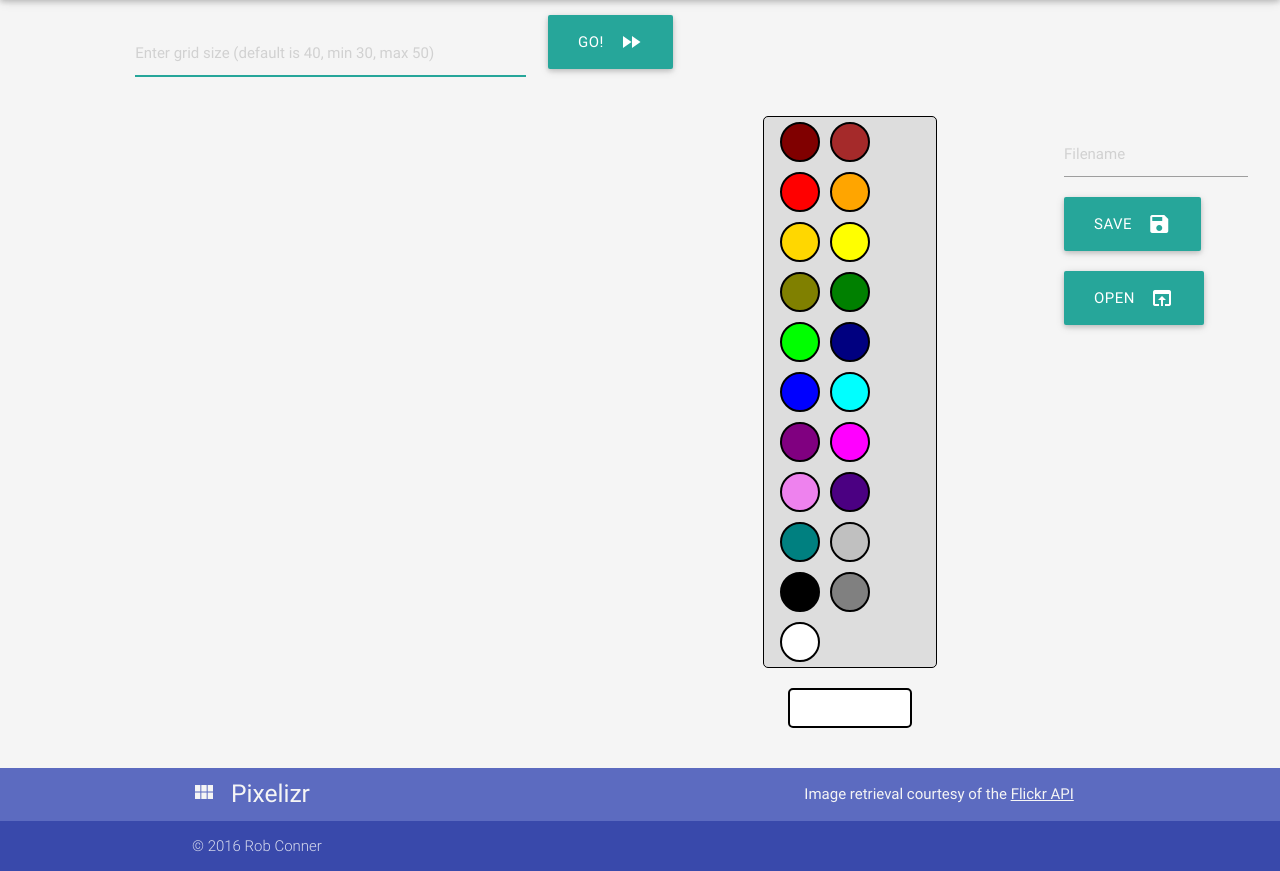
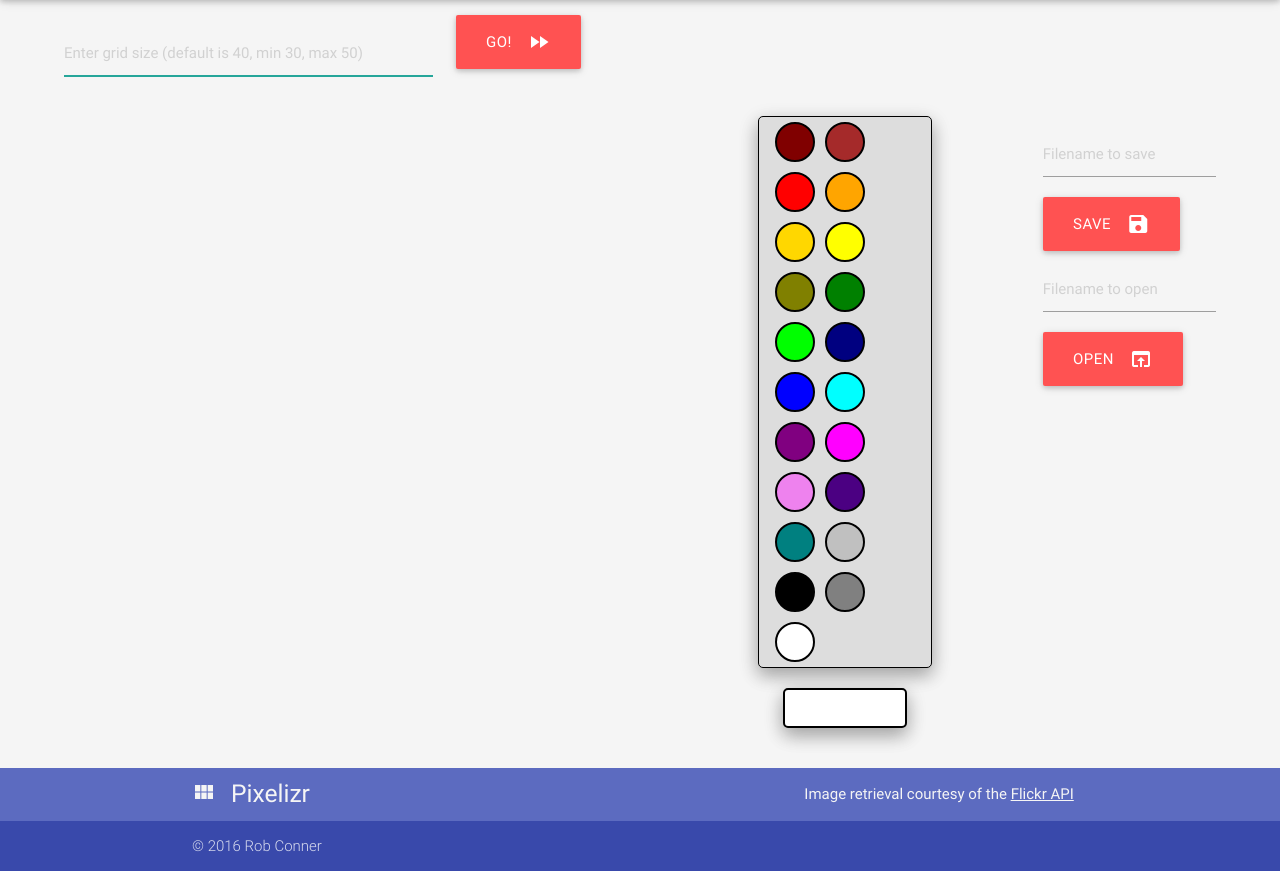
Before and after one commit to bigrobsf/pixelizr, a web app: file index.html in a window 1280 px wide. Shown: the part 64-935 px from the top of the page. Run offline with its HTML, style and script files only (its server is not run), Linux system fonts and the light colour scheme.

Commit message:
tweak UI

```diff
--- a/css/styles.css
+++ b/css/styles.css
@@ -10,11 +16,48 @@ main {
 }
 
 main.container {
-  width: 95%;
+  width: 90%;
 }
+
+/*
+  ==============================================================
+  header
+  ==============================================================
+*/
 
 .navbar-fixed {
   margin-bottom: 15px;
+}
+
+/*
+  ==============================================================
+  buttons
+  ==============================================================
+*/
+
+button.clr {
+  background-color: #FF5252;
+}
+
+#save {
+  margin-bottom: 20px;
+}
+
+/*
+  ==============================================================
+  images
+  ==============================================================
+*/
+
+canvas {
+  border: 2px solid black;
+  width: 100%;
+  height: 98%;
+}
+
+#test1 {
+  height: auto;
+  width: auto;
 }
 
 .image {
@@ -22,13 +65,11 @@ main.container {
   max-width: 100%;
 }
 
-.footer-row {
-  margin: 0;
-}
-
-#save {
-  margin-bottom: 20px;
-}
+/*
+  ==============================================================
+  footer
+  ==============================================================
+*/
 
 #flickr {
   text-decoration: underline;
--- a/index.html
+++ b/index.html
@@ -26,7 +26,7 @@
     <main class="container">
       <div class="row">
         <form>
-          <div class="col offset-s1 s4">
+          <div class="col offset-s1 s8 m4">
             <div class="input-field">
               <input type="text" placeholder="Enter grid size (default is 40, min 30, max 50)"
               id="grid-size" name="grid-size" autofocus="true">
@@ -34,7 +34,7 @@
           </div>
 
           <div class="col s3">
-            <button class="btn-large waves-effect waves-light" type="submit" name="action">
+            <button id="new-btn" class="clr btn-large waves-effect waves-light" type="submit" name="action">
               <i class="material-icons right">fast_forward</i>
               Go!
             </button>
@@ -57,20 +57,28 @@
             <form>
               <div class="col s12">
                 <div class="input-field">
-                  <input type="text" placeholder="Filename"
-                  id="file-name" name="file-name">
+                  <input type="text" placeholder="Filename to save"
+                  id="save-name" name="save-name">
                 </div>
               </div>
 
-              <div id="save" class="col s12">
-                <button class="btn-large waves-effect waves-light" type="submit" name="save">
+              <div class="col s12">
+                <button id="save-btn" class="clr btn-large waves-effect waves-light" type="submit" name="save">
                   <i class="material-icons right">save</i>
                   Save
                 </button>
               </div>
+            </form>
+            <form>
+              <div class="col s12">
+                <div class="input-field">
+                  <input type="text" placeholder="Filename to open"
+                  id="open-name" name="open-name">
+                </div>
+              </div>
 
               <div class="col s12">
-                <button class="btn-large waves-effect waves-light" type="submit" name="open">
+                <button id="open-btn" class="clr btn-large waves-effect waves-light" type="submit" name="open">
                   <i class="material-icons right">open_in_browser</i>
                   Open
                 </button>
@@ -112,6 +120,6 @@
     <script src="js/materialize.min.js"></script>
     <script src="js/saveGrid.js"></script>
     <!-- <script src="js/app.js"></script> -->
-    <script src="js/grid.js"></script>
+    <script src="js/newGrid.js"></script>
   </body>
 </html>
--- a/js/grid.js
+++ b/js/newGrid.js
@@ -4,9 +4,9 @@
 window.onload = function main() {
   buildColorPallet(undefined);
 
-  document.getElementsByTagName('button')[0].addEventListener('click', buildGrid);
-  document.getElementsByTagName('button')[1].addEventListener('click', serializeGrid);
-  document.getElementsByTagName('button')[2].addEventListener('click', deserializeGrid);
+  document.getElementById('new-btn').addEventListener('click', buildGrid);
+  document.getElementById('save-btn').addEventListener('click', serializeGrid);
+  document.getElementById('open-btn').addEventListener('click', deserializeGrid);
   activateGrid();
 };
 
@@ -36,10 +36,7 @@ function buildGrid(event) {
   });
 
   $("#grid").addClass("border");
-
-  // $("#grid").css("min-width", function(dimension) {
-  //   return (dimension * 10 + 20);
-  // });
+  $("#grid").addClass("z-depth-2");
 
   for (var row = 0; row < height; row++) {
     var $row = $('<div class="grid-row">');
@@ -74,6 +71,8 @@ function buildColorPallet(colors) {
     $inkWell.appendTo($pallet);
   }
 
+  $('#pallet').addClass("z-depth-2");
+  $("#current-color").addClass("z-depth-2");
 
   var palletArray = document.getElementsByClassName('pallet-color');
 
--- a/js/saveGrid.js
+++ b/js/saveGrid.js
@@ -3,7 +3,7 @@
 function serializeGrid() {
   event.preventDefault();
 
-  let fileName = document.getElementById('file-name').value;
+  let fileName = document.getElementById('save-name').value;
 
   let grid = [];
 
@@ -39,14 +39,14 @@ function serializeGrid() {
 
   localStorage.setItem(fileName, JSON.stringify(grid));
 
-  document.getElementById('file-name').value = "";
+  document.getElementById('save-name').value = "";
 }
 
 // Retrieve the object from storage - assumed to be square for now
 function deserializeGrid() {
   event.preventDefault();
 
-  let fileName = document.getElementById('file-name').value;
+  let fileName = document.getElementById('open-name').value;
   var retrievedObject = localStorage.getItem(fileName);
   var parsedObject = JSON.parse(retrievedObject);
 
@@ -85,5 +85,5 @@ function deserializeGrid() {
     $row.appendTo($grid);
   }
 
-  document.getElementById('file-name').value = "";
+  document.getElementById('open-name').value = "";
 }
```
Also changed, not shown: other parts of css/styles.css (+38 -12 lines), api_index.html (+26 -1 lines). Lines whose indentation alone changed are shown as unchanged.
